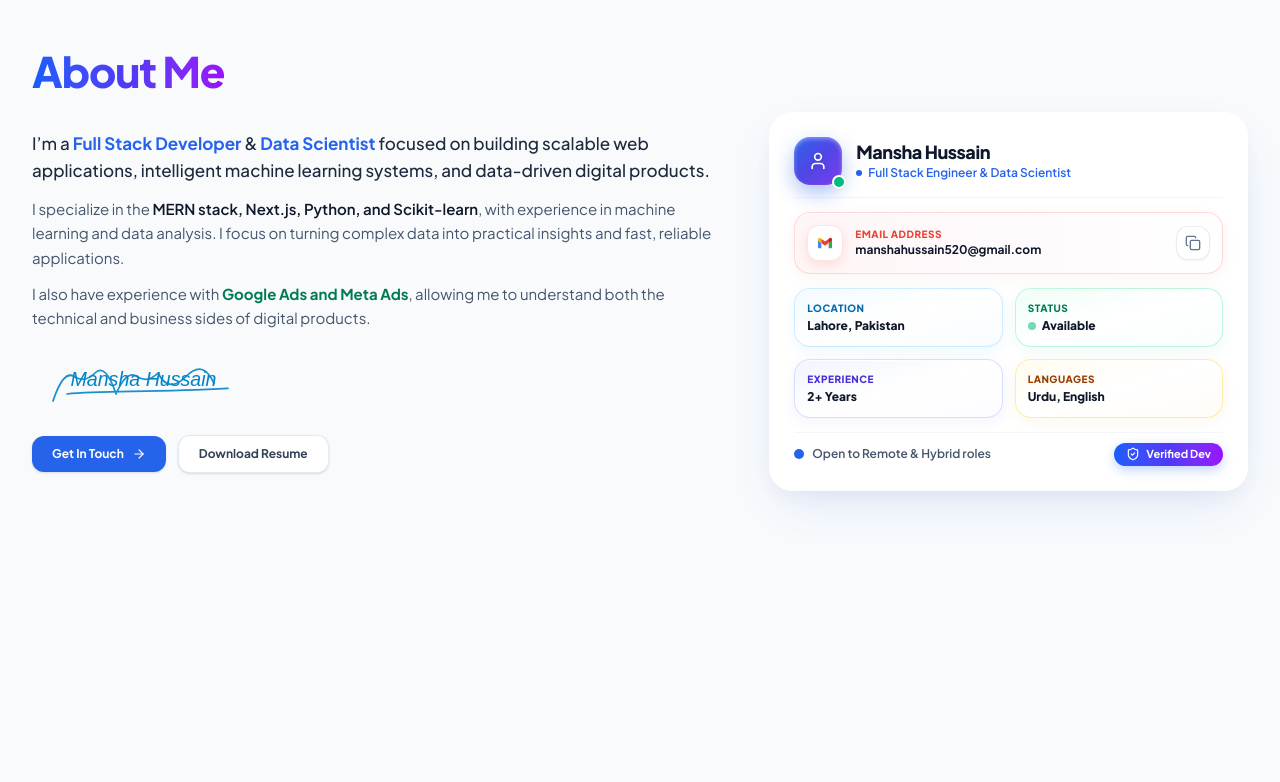
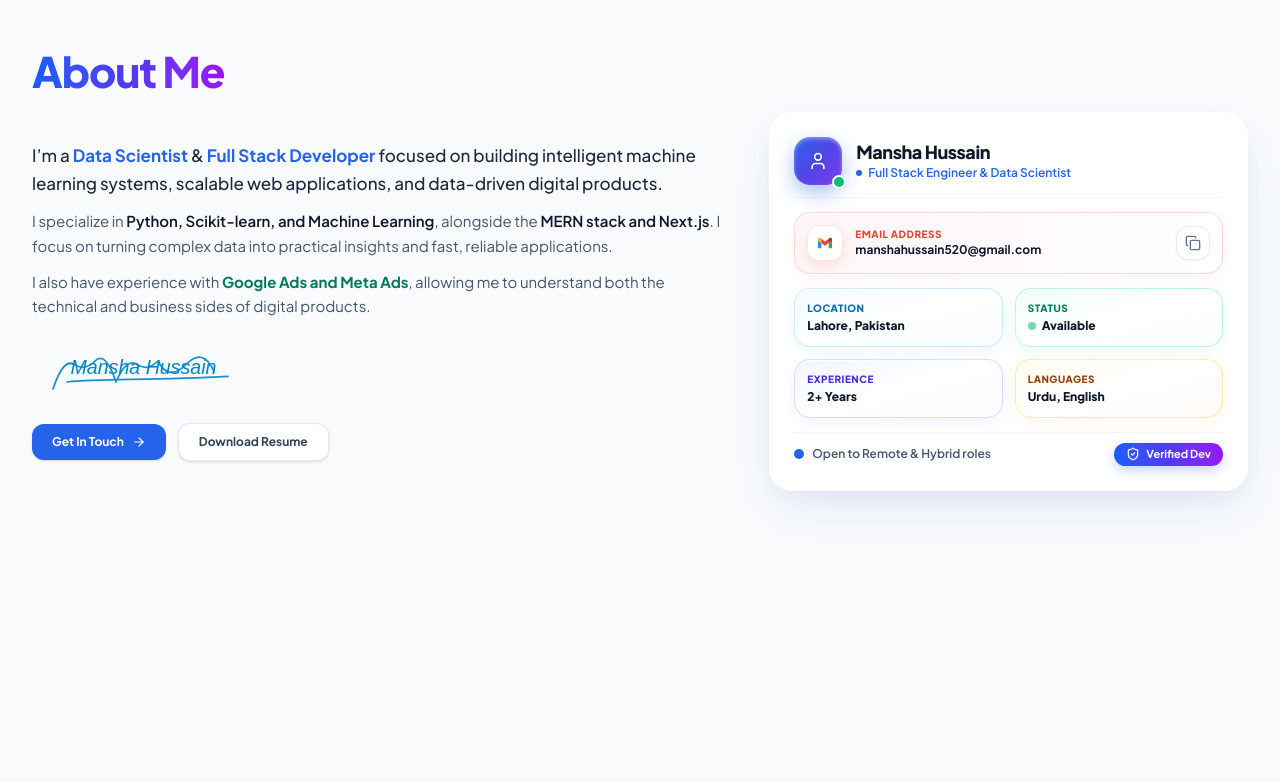
Before and after one commit to manshahussain5/Portfolio-ManshaHussain, a Next.js app: page / in a window 1280 px wide. Shown: the part 1080-1862 px from the top of the page. Built offline with nearby package versions, Linux system fonts and the light colour scheme.

Commit message:
Update Nexbridge experience period, remove website link arrow, and refine portfolio bio

```diff
--- a/src/app/layout.tsx
+++ b/src/app/layout.tsx
@@ -11,27 +11,27 @@ const fontSans = Plus_Jakarta_Sans({
 
 export const metadata: Metadata = {
   metadataBase: new URL("https://manshahussain-portfolio.vercel.app"),
-  title: "Mansha Hussain | Full Stack Developer & Data Scientist",
+  title: "Mansha Hussain | Data Scientist & Full Stack Developer",
   description:
-    "Portfolio of Mansha Hussain — Full Stack Developer & Data Scientist specializing in Next.js, React, Node.js, and modern data science & machine learning solutions.",
+    "Portfolio of Mansha Hussain — Data Scientist & Full Stack Developer specializing in modern data science, machine learning solutions, Next.js, React, and Python.",
   keywords: [
     "Mansha Hussain",
+    "Data Scientist",
     "Full Stack Developer",
-    "Data Scientist",
     "Data Science",
+    "Machine Learning",
+    "Python",
     "Next.js Developer",
     "React Developer",
-    "MERN Stack",
-    "Machine Learning",
     "Portfolio",
     "Lahore Pakistan",
   ],
   authors: [{ name: "Mansha Hussain" }],
   creator: "Mansha Hussain",
   openGraph: {
-    title: "Mansha Hussain | Full Stack Developer & Data Scientist",
+    title: "Mansha Hussain | Data Scientist & Full Stack Developer",
     description:
-      "I build intelligent, high-performance web applications and data science powered solutions that solve real-world problems and deliver exceptional user experiences.",
+      "I build intelligent machine learning systems, high-performance web applications, and data science powered solutions that solve real-world problems.",
     url: "https://manshahussain-portfolio.vercel.app",
     siteName: "Mansha Hussain Portfolio",
     images: [
--- a/src/components/AboutMe.tsx
+++ b/src/components/AboutMe.tsx
@@ -37,12 +37,12 @@ export default function AboutMe() {
           {/* Structured Paragraph Narrative */}
           <div className="space-y-2.5 lg:space-y-3 text-slate-600 text-xs sm:text-sm lg:text-[15px] leading-relaxed mb-3 lg:mb-4">
             <p className="text-sm sm:text-base lg:text-[17px] text-slate-800 font-medium leading-relaxed">
-              I’m a <span className="text-[#2563EB] font-bold">Full Stack Developer</span> &amp;{" "}
-              <span className="text-[#2563EB] font-bold">Data Scientist</span> focused on building scalable web applications, intelligent machine learning systems, and data-driven digital products.
+              I’m a <span className="text-[#2563EB] font-bold">Data Scientist</span> &amp;{" "}
+              <span className="text-[#2563EB] font-bold">Full Stack Developer</span> focused on building intelligent machine learning systems, scalable web applications, and data-driven digital products.
             </p>
 
             <p>
-              I specialize in the <span className="font-semibold text-slate-900">MERN stack, Next.js, Python, and Scikit-learn</span>, with experience in machine learning and data analysis. I focus on turning complex data into practical insights and fast, reliable applications.
+              I specialize in <span className="font-semibold text-slate-900">Python, Scikit-learn, and Machine Learning</span>, alongside the <span className="font-semibold text-slate-900">MERN stack and Next.js</span>. I focus on turning complex data into practical insights and fast, reliable applications.
             </p>
 
             <p>
--- a/src/components/ExperienceEducation.tsx
+++ b/src/components/ExperienceEducation.tsx
@@ -5,7 +5,6 @@ import {
   Briefcase,
   GraduationCap,
   MapPin,
-  ExternalLink,
   Download,
   BookOpen,
   Layers,
@@ -157,8 +156,8 @@ export default function ExperienceEducation() {
       "AI Engineering",
       "Machine Learning",
       "Python",
-      "Social Media Strategy",
-      "Meta Ads",
+      "Deep Learning",
+      "LLMs & Automation",
     ],
     "exp-2": [
       "Python",
@@ -261,7 +260,9 @@ export default function ExperienceEducation() {
           >
             {experience.map((item, index) => {
               const tags = experienceTags[item.id] || [];
-              const isCurrent = item.period.toLowerCase().includes("present");
+              const isCurrent =
+                item.period.toLowerCase().includes("present") ||
+                item.period.toLowerCase().includes("continue");
               const theme = EXPERIENCE_THEMES[item.id] || DEFAULT_THEME;
 
               return (
@@ -302,10 +303,9 @@ export default function ExperienceEducation() {
                               href={item.companyUrl}
                               target="_blank"
                               rel="noopener noreferrer"
-                              className="text-xs sm:text-[13px] font-bold text-slate-900 hover:text-[#2563EB] inline-flex items-center gap-1 transition-colors group/link leading-snug break-words"
+                              className="text-xs sm:text-[13px] font-bold text-slate-900 hover:text-[#2563EB] transition-colors leading-snug block break-words"
                             >
-                              <span>{item.company}</span>
-                              <ExternalLink className="w-3 h-3 text-[#2563EB] opacity-70 group-hover/link:opacity-100 group-hover/link:translate-x-0.5 group-hover/link:-translate-y-0.5 transition-all shrink-0" />
+                              {item.company}
                             </a>
                           ) : (
                             <span className="text-xs sm:text-[13px] font-bold text-slate-900 leading-snug block break-words">
--- a/src/components/Footer.tsx
+++ b/src/components/Footer.tsx
@@ -32,7 +32,7 @@ export default function Footer() {
             </div>
             <div>
               <span className="font-bold text-slate-900 text-base">Mansha Hussain</span>
-              <p className="text-[11px] font-semibold text-slate-600">Full Stack &amp; Data Scientist</p>
+              <p className="text-[11px] font-semibold text-slate-600">Data Scientist &amp; Full Stack Developer</p>
             </div>
           </div>
 
--- a/src/components/Hero.tsx
+++ b/src/components/Hero.tsx
@@ -63,11 +63,11 @@ export default function Hero() {
               transition={{ duration: 0.48, ease: [0.22, 1, 0.36, 1], delay: 0.16 }}
               className="text-lg sm:text-2xl font-bold text-slate-800 mb-3.5 flex flex-wrap items-center gap-1.5"
             >
-              <span>Full Stack Developer &amp;</span>
               <span className="text-[#2563EB] font-bold inline-flex items-center gap-1">
                 Data Scientist
                 <Sparkles className="w-4 h-4 text-[#0284C7] inline" />
               </span>
+              <span>&amp; Full Stack Developer</span>
             </motion.h2>
 
             {/* Description */}
--- a/src/data/portfolioData.ts
+++ b/src/data/portfolioData.ts
@@ -62,15 +62,15 @@ export const portfolioData = {
     firstName: "Mansha",
     lastName: "Hussain",
     badge: "Hello, I'm",
-    role: "Full Stack Developer & Data Scientist",
-    rolePrefix: "Full Stack Developer & ",
-    roleHighlight: "Data Scientist",
+    role: "Data Scientist & Full Stack Developer",
+    rolePrefix: "Data Scientist & ",
+    roleHighlight: "Full Stack Developer",
     tagline:
-      "Software Engineering graduate focused on web development, data science, and performance marketing (Google & Meta Ads). I build scalable, high-converting digital solutions that drive real business growth.",
+      "Software Engineering graduate focused on data science, machine learning, and high-performance web development. I build scalable, intelligent digital solutions that drive real business growth.",
     aboutHeading: "About Me",
     bio: [
-      "I’m a Full Stack Developer & Data Scientist focused on building scalable web applications, intelligent machine learning systems, and data-driven digital products.",
-      "I specialize in the MERN stack, Next.js, Python, and Scikit-learn, with experience in machine learning and data analysis. I focus on turning complex data into practical insights and fast, reliable applications.",
+      "I’m a Data Scientist & Full Stack Developer focused on building intelligent machine learning systems, scalable web applications, and data-driven digital products.",
+      "I specialize in Python, Scikit-learn, and machine learning workflows, alongside Next.js and modern web architecture. I focus on turning complex data into practical insights and fast, reliable applications.",
       "I also have experience with Google Ads and Meta Ads, allowing me to understand both the technical and business sides of digital products."
     ],
     email: "manshahussain520@gmail.com",
@@ -248,19 +248,19 @@ export const portfolioData = {
   experience: [
     {
       id: "exp-1",
-      role: "AI Engineer & Social Media Marketing Head",
+      role: "AI Engineer",
       company: "Nexbridge Solutions",
       location: "Remote - Pakistan",
       companyUrl: "https://www.nexbridge.solutions/en",
-      period: "Apr 2025 — Present",
+      period: "Sept 2026 — Continue",
       description:
-        "Architecting production-ready AI solutions and machine learning workflows, while spearheading global social media growth and performance marketing campaigns.",
+        "Architecting production-ready AI solutions, machine learning workflows, and intelligent automated systems for enterprise clients.",
       bullets: [
         "Architecting and deploying machine learning pipelines, predictive models, and intelligent AI-driven automations.",
-        "Directing comprehensive social media marketing strategies, paid advertising funnels, and brand scaling initiatives.",
-        "Leveraging data science analytics and audience intelligence to optimize conversion rates and user acquisition.",
-        "Engineering AI integrations to streamline digital operations and deliver high-impact client solutions.",
-        "Partnering with international cross-functional teams to drive technological innovation and digital brand presence.",
+        "Developing scalable AI agent workflows, generative models, and custom data processing algorithms.",
+        "Leveraging data science analytics and statistical modeling to optimize system performance.",
+        "Engineering robust AI integrations and APIs to streamline digital operations and client solutions.",
+        "Partnering with international cross-functional teams to drive technological innovation and reliable software delivery.",
       ],
     },
     {
```
